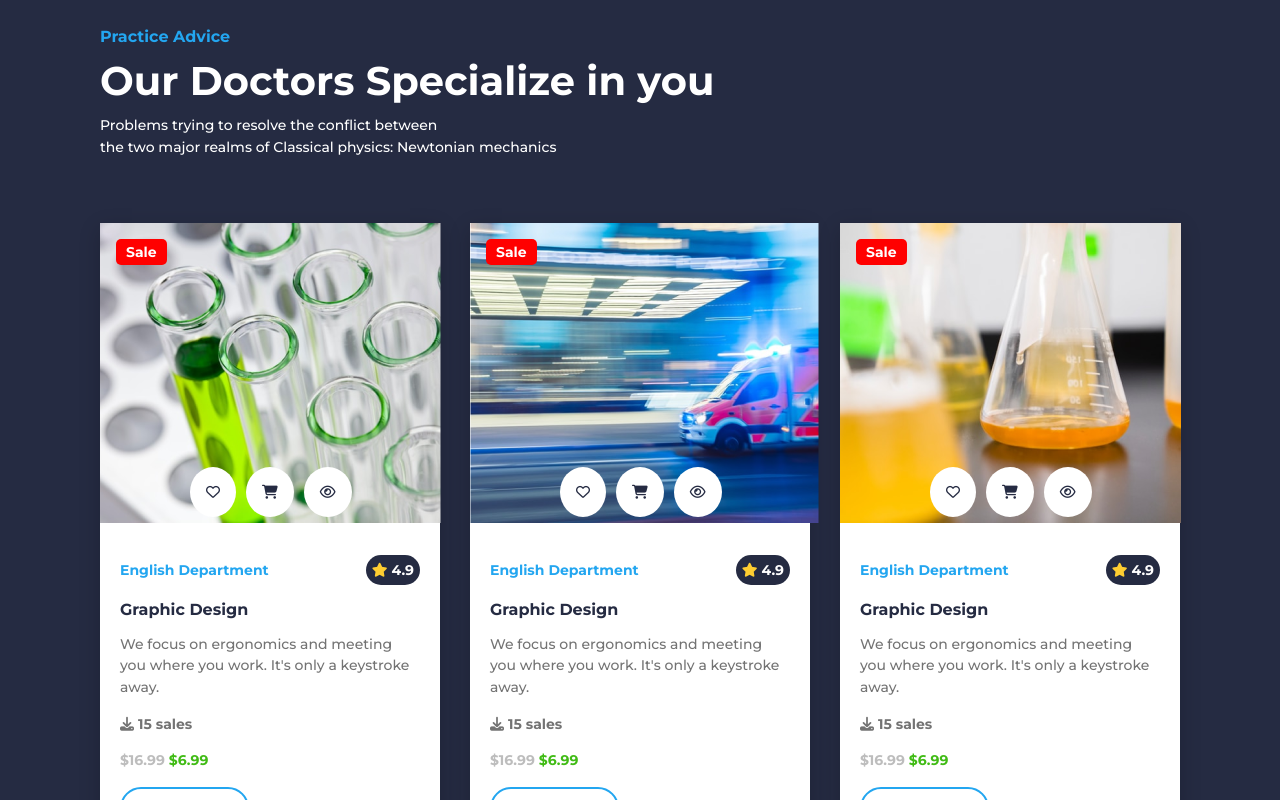
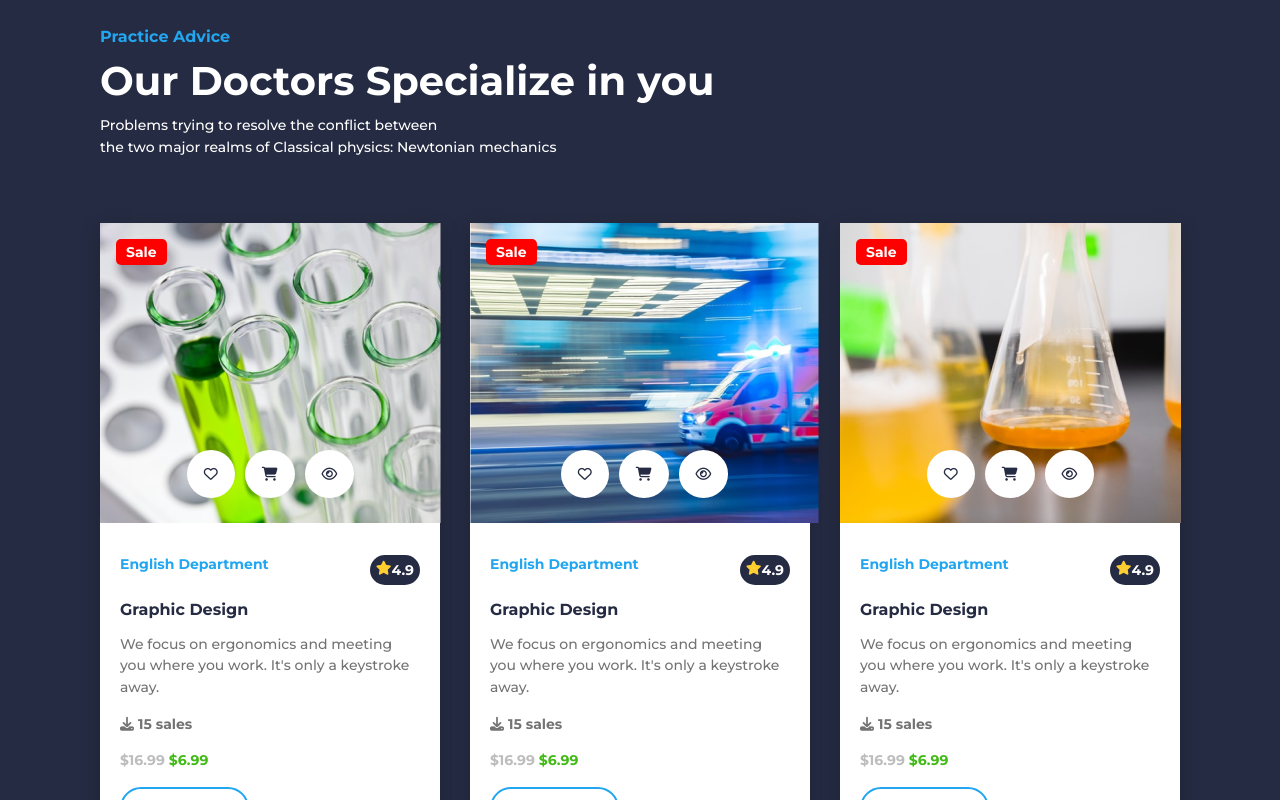
Before and after one commit to Arunk-002/Assignment, a plain HTML site: page index.html in a window 1280 px wide. Shown: the part 2000-2800 px from the top of the page. Drawn offline with Linux system fonts and the light colour scheme.

Commit message:
Issue corrected

```diff
--- a/index.html
+++ b/index.html
@@ -22,7 +22,7 @@
                 </nav>
                 <div class="btn-grp">
                     <button type="button" class="btn">Login</button>
-                    <button type="button" class="btn btn-fill">Join Us<i class="fa-solid fa-arrow-right"></i></button>
+                    <button type="button" class="btn btn-fill">Join Us  <i class="fa-solid fa-arrow-right"></i></button>
                 </div>
         </div>
    </header>
@@ -121,13 +121,13 @@
                                 Sale
                             </div>
                             <div class="overlay-tag option-tag">
-                                <div class="option-bg">
+                                <div class="btn option-bg">
                                     <i class="fa-regular fa-heart"></i>
                                 </div>
-                                <div class="option-bg">
+                                <div class="btn option-bg">
                                     <i class="fa-solid fa-cart-shopping"></i>
                                 </div>
-                                <div class="option-bg">
+                                <div class="btn option-bg">
                                     <i class="fa-regular fa-eye"></i>
                                 </div>
                             </div>
@@ -156,13 +156,13 @@
                                 Sale
                             </div>
                             <div class="overlay-tag option-tag">
-                                <div class="option-bg">
+                                <div class="btn option-bg">
                                     <i class="fa-regular fa-heart"></i>
                                 </div>
-                                <div class="option-bg">
+                                <div class="btn option-bg">
                                     <i class="fa-solid fa-cart-shopping"></i>
                                 </div>
-                                <div class="option-bg">
+                                <div class="btn option-bg">
                                     <i class="fa-regular fa-eye"></i>
                                 </div>
                             </div>
@@ -191,13 +191,13 @@
                                 Sale
                             </div>
                             <div class="overlay-tag option-tag">
-                                <div class="option-bg">
+                                <div class="btn option-bg">
                                     <i class="fa-regular fa-heart"></i>
                                 </div>
-                                <div class="option-bg">
+                                <div class="btn option-bg">
                                     <i class="fa-solid fa-cart-shopping"></i>
                                 </div>
-                                <div class="option-bg">
+                                <div class="btn option-bg">
                                     <i class="fa-regular fa-eye"></i>
                                 </div>
                             </div>
@@ -433,7 +433,7 @@
                 <div class="section-head join-head">
                     <h6>News Letter</h6>
                     <h2>JOIN US</h2>
-                    <p>Problems trying to resolve the conflict between <br>
+                    <p>Problems trying to resolve the conflict between<br>
                         the two major realms of Classical physics: Newtonian mechanics  </p>
                 </div>
                 <div class="search-sec">
@@ -444,6 +444,7 @@
         </div>
    </section>
    <footer class="footer-sec">
+        <div class="footer-up">
             <div class="container">
                 <div class="footer-content">
                     <div class="contact-block">
@@ -498,7 +499,10 @@
                         </div>
                     </div>
                 </div>
+        </div>
             <div class="footer-social">
+                <div class="container">
+                    <div class="bootum">
                         <div class="social-desc">
                             Made With Love By Figmaland All Right Reserved
                         </div>
@@ -509,6 +513,9 @@
 
                         </div>
                     </div>
+
+                </div>
+            </div>
         </div>
    </footer>
 
--- a/style1.css
+++ b/style1.css
@@ -57,6 +57,9 @@ h5{
 h6{
     color: var(--p-clr);
     font-size: 14px;
+    overflow: hidden;
+    text-overflow:ellipsis;
+    max-width:100%;
 }
 h3{
     font-size: 24px;
@@ -118,6 +121,7 @@ h3{
     font: 16px;
     display: flex;
     align-items: center;
+    column-gap: 10px;
 }
 .btn-grp button i{
     padding: 0 2px;
@@ -144,7 +148,7 @@ h3{
     row-gap: 15px;
 }
 .w-reduce-h1{
-    width: 500px;
+    max-width: 500px;
 }
 .l-p{
     font-size: 20px
@@ -257,6 +261,7 @@ h3{
     width: 100%;
     grid-template-columns: repeat(auto-fill, minmax(250px, 1fr));
 }
+
 .p-card{
     padding: 0;
     min-height: fit-content;
@@ -277,17 +282,20 @@ h3{
     padding: 4px 10px;
     border-radius: 5px;
 }
+.upper-sec{
+    position: relative;
+}
 .option-tag{
     display: flex;
+    justify-content: center;
     column-gap: 10px;
-    align-items: center;
-    margin-top: -4rem;
-    margin-left: 5rem;
+    position: absolute;
+    bottom: 25px;
+    width: 100%;
 }
 .option-bg{
     padding: 1rem;
     color: #252B42;
-;
     background-color: white;
     border-radius: 50%;
 }
@@ -301,15 +309,16 @@ h3{
 ;
 }
 .card-rating{
-    align-items: center;
+    /* align-items: center; */
+    align-items: flex-start;
     display: flex;
     justify-content: space-between;
 }
 .rating-tag{
+    display: flex;
     padding: 6px;
     border-radius: 25px;
     background-color: #252B42;
-;
     color: white;
 }
 .gold-i{
@@ -367,7 +376,7 @@ h3{
     font-weight: 700;
 }
 .w-reduce-p{
-    width:195px ;
+    max-width:195px ;
 }
 .btn-full{
     justify-content: center;
@@ -425,6 +434,9 @@ h3{
     align-items: center;
     row-gap: 15px;
 }
+.review-card{
+    align-items: center;
+}
 .review-card .w-reduce-p{
     text-align: center;
 }
@@ -434,7 +446,7 @@ h3{
 .user-info{
     display: flex;
     column-gap: 15px;
-    align-items: center;
+    align-items: flex-start;
 }
 .user-info p{
     color: #252B42;
@@ -507,15 +519,21 @@ h3{
 }
 .c-link{
     color: #737373;
-    font-size: 14px;
+    font-size: 13px;
     font-weight: 700;
 }
 .address-link{
     width: max-content;
 }
 .footer-social{
+    background: #FAFAFA;
+
+}
+.bootum{
     display: flex;
     justify-content: space-between;
+    padding: 20px 0;
+    align-items: center;
 }
 .social-links{
     font-size: 24px;
```
Lines whose indentation alone changed are shown as unchanged.
